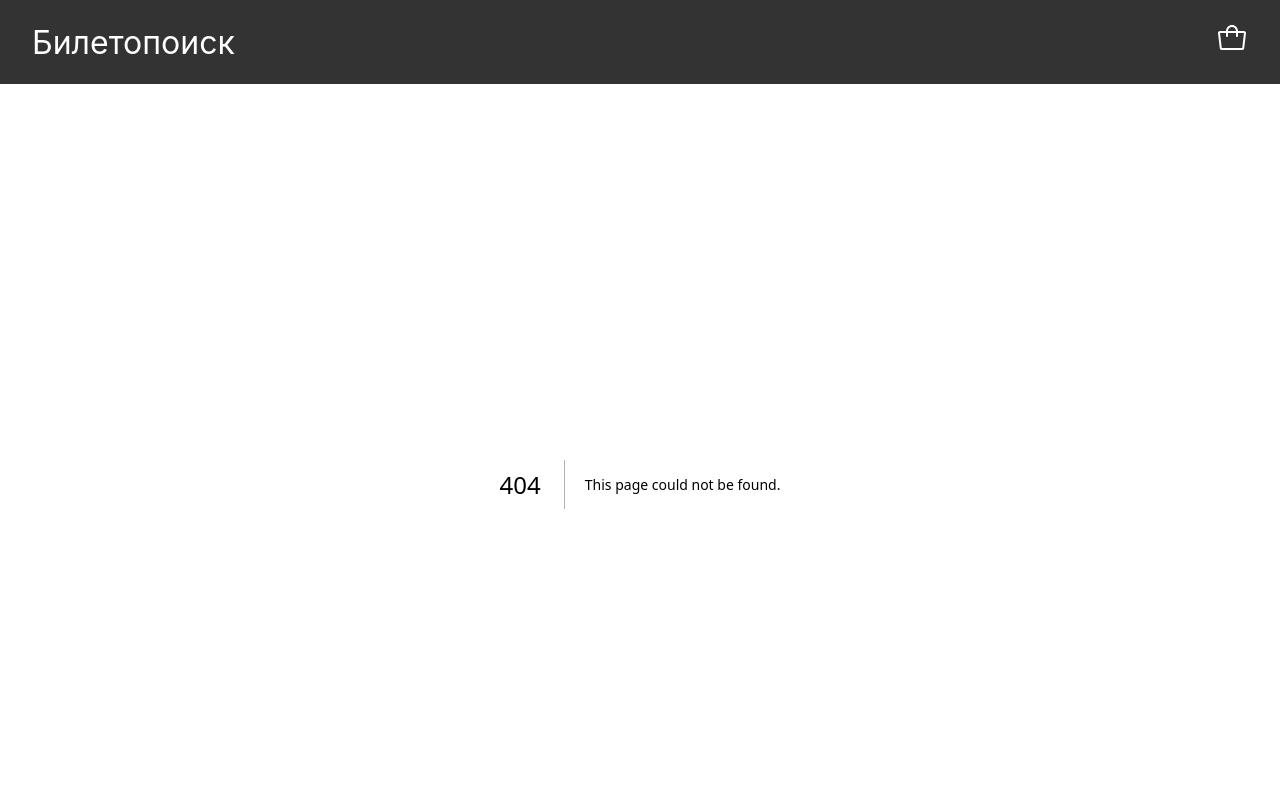
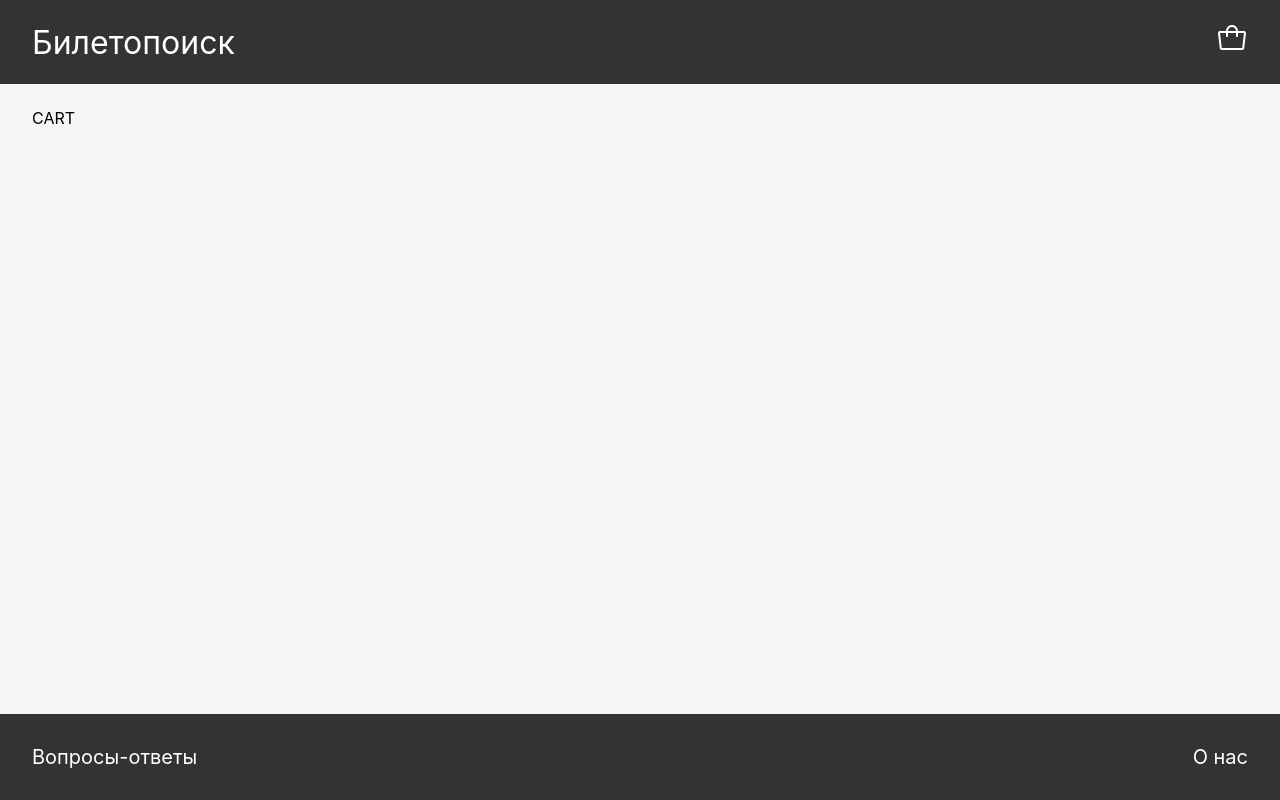
Before and after one commit to artemo8913/kinopoisk_killer, a Next.js app: page /cart in a window 1280 px wide. Before the commit this address had no page. Shown: the top 800 px of the page. Built offline with nearby package versions, Linux system fonts and the light colour scheme.

Commit message:
upd layout

```diff
--- /dev/null
+++ b/src/app/cart/page.tsx
@@ -0,0 +1,3 @@
+export default function Cart() {
+  return <div>CART</div>;
+}
--- a/src/app/layout.tsx
+++ b/src/app/layout.tsx
@@ -1,7 +1,7 @@
 import "./styles/resetStyles.css";
 import "./styles/global.css";
-import "./styles/app.css";
-import Link from "next/link";
+import styles from "./styles/app.module.css";
+
 import { Header } from "@/widgets/header";
 import { Footer } from "@/widgets/footer";
 
@@ -13,9 +13,9 @@ export const metadata = {
 export default function RootLayout({ children }: { children: React.ReactNode }) {
   return (
     <html lang="en">
-      <body>
+      <body className={styles.body}>
         <Header />
-        {children}
+        <main className={styles.main}>{children}</main>
         <Footer />
       </body>
     </html>
--- a/src/app/page.tsx
+++ b/src/app/page.tsx
@@ -1,17 +1,12 @@
-"use client";
 import { QuestionCard } from "@/entity/question";
-import { Input } from "@/shared/ui/input";
 import { TicketCard } from "@/widgets/ticketCard";
-import { useState } from "react";
 
 export default function Home() {
-  const [value, setValue] = useState("");
   return (
     <main>
       MAIN PAGE
       <TicketCard genre="genre" pictureUrl="../shared/assets/icons/basket.svg" title="title" value={0} />
       <QuestionCard answer="asasdsad" question="a123asfd" />
-      <Input value={value} onChange={setValue} />
     </main>
   );
 }
--- a/src/app/styles/app.css
+++ /dev/null
@@ -1,3 +0,0 @@
-body {
-  background-color: var(--bg-color);
-}
--- /dev/null
+++ b/src/app/styles/app.module.css
@@ -0,0 +1,9 @@
+.main {
+  padding: 24px 32px;
+  flex: 1 0 auto;
+}
+.body {
+  display: flex;
+  flex-direction: column;
+  height: 100vh;
+}
--- a/src/app/styles/global.css
+++ b/src/app/styles/global.css
@@ -25,3 +25,6 @@
 
   --input-inactive-border-color: #e1e3e6;
 }
+body {
+  background-color: var(--bg-color);
+}
--- a/src/widgets/ticketCard/ui/ticketCard.tsx
+++ b/src/widgets/ticketCard/ui/ticketCard.tsx
@@ -1,3 +1,4 @@
+"use client";
 import { createClassName } from "@/shared/lib/createClassName";
 import { Counter } from "@/entity/counter";
 import styles from "./ticketCard.module.css";
```
